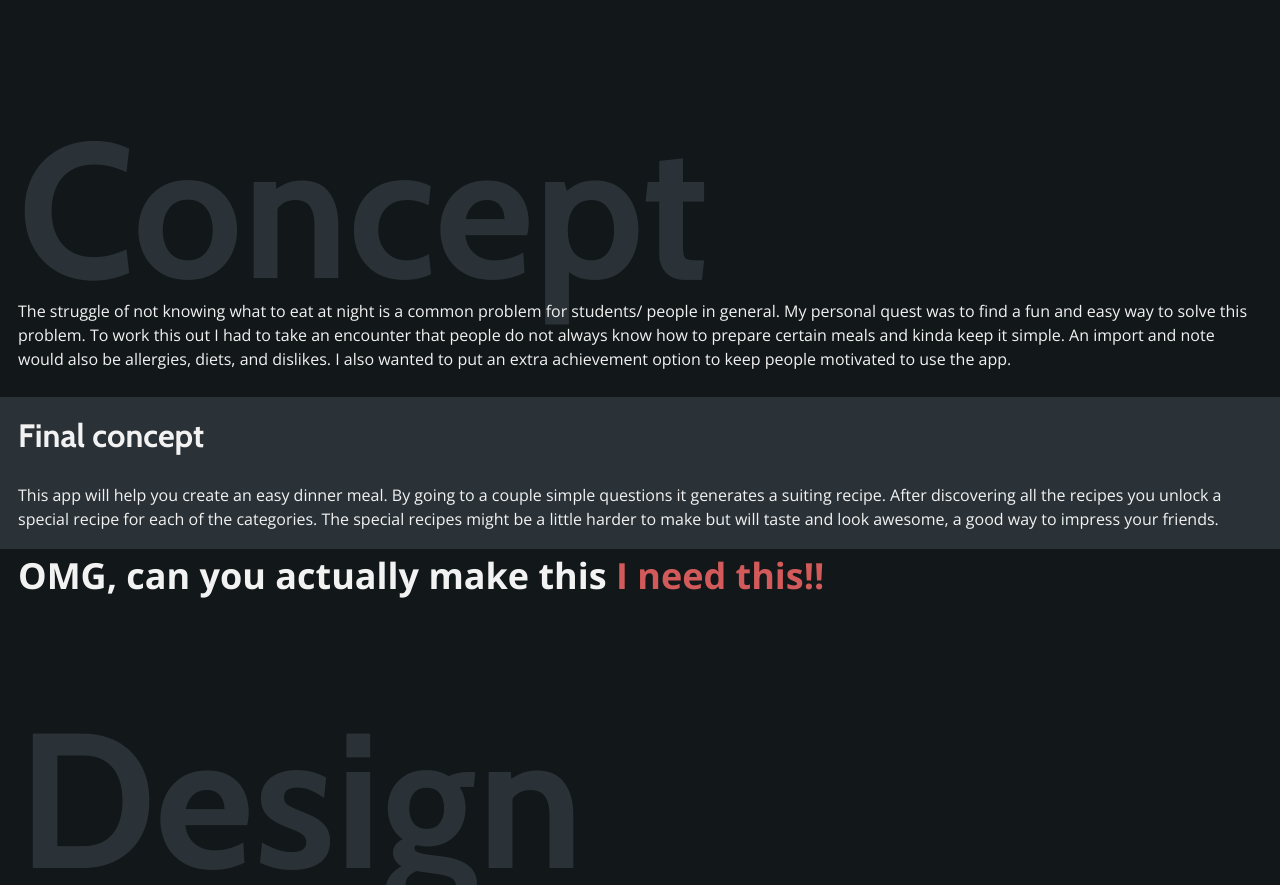
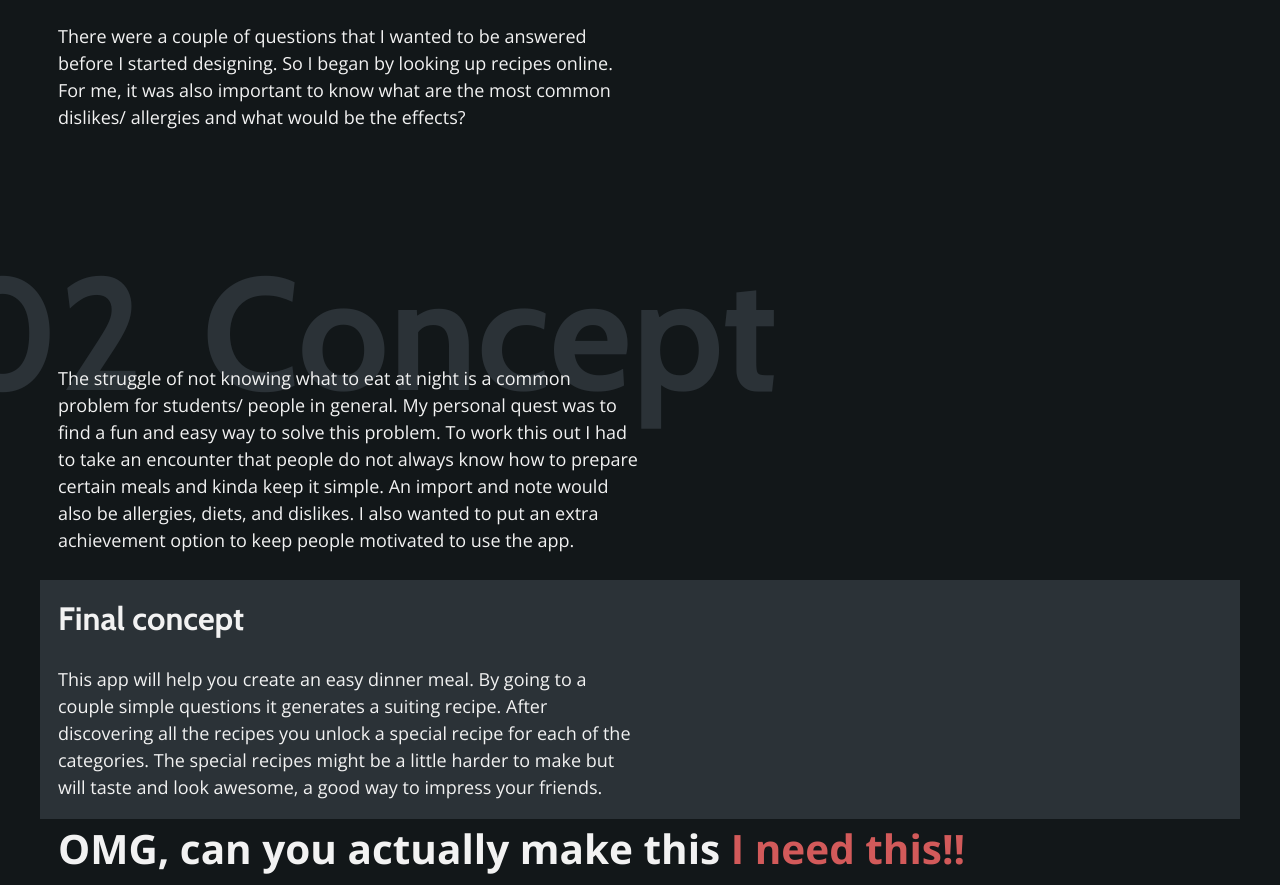
Before and after one commit to Jheringa/portfolio, a Gatsby site: page /food in a window 1280 px wide. Shown: the part 946-1831 px from the top of the page. Built offline with nearby package versions, Linux system fonts and the light colour scheme; Gatsby itself is replaced by a stand-in of ours.

Commit message:
fix queries

```diff
--- a/src/components/AboutHeader/styles/About.module.css
+++ b/src/components/AboutHeader/styles/About.module.css
@@ -8,7 +8,7 @@
   z-index: 1;
   flex: 100%;
 
-  @media (--viewport-large) {
+  @media (min-width: 1024px) {
     align-self: flex-start;
     margin-bottom: -2rem;
   }
@@ -21,7 +21,7 @@
   padding-right: 50%;
   height: auto;
 
-  @media (--viewport-large) {
+  @media (min-width: 1024px) {
     flex: 33.333%;
     padding-right: inherit;
   }
--- a/src/components/ContactList/styles/ContactList.module.css
+++ b/src/components/ContactList/styles/ContactList.module.css
@@ -3,12 +3,12 @@
   margin: 0;
   padding: 0;
 
-  @media (--viewport-large) {
+  @media (min-width: 1024px) {
     order: 1;
   }
 
   & li {
-    @media (--viewport-large) {
+    @media (min-width: 1024px) {
       font-weight: 700;
     }
   }
--- a/src/components/Container/styles/Container.module.css
+++ b/src/components/Container/styles/Container.module.css
@@ -8,7 +8,7 @@
   padding: 0 1rem;
   min-height: 100vh;
 
-  @media (--viewport-large) {
+  @media (min-width: 1024px) {
     --column-gap: 1rem;
     max-width: 66.666rem;
     margin: 0 auto;
--- a/src/components/Home/styles/home.css
+++ b/src/components/Home/styles/home.css
@@ -1,8 +1,8 @@
 .home-intro {
-  @media (--viewport-large) {
+  @media (min-width: 1024px) {
     display: flex;
     flex-direction: column;
-    padding-left:1rem;
+    padding-left: 1rem;
     grid-column: 6 / span 5;
     flex: calc(58.335% - 5rem);
   }
--- a/src/styles/theme/typography.css
+++ b/src/styles/theme/typography.css
@@ -1,8 +1,8 @@
-@import url('https://fonts.googleapis.com/css?family=Cabin:400,700|Open+Sans:400,700');
+@import url("https://fonts.googleapis.com/css?family=Cabin:400,700|Open+Sans:400,700");
 
 :root {
-  --base-font-family: 'Open Sans', sans-serif;
-  --heading-font-family: 'Cabin', sans-serif;
+  --base-font-family: "Open Sans", sans-serif;
+  --heading-font-family: "Cabin", sans-serif;
 }
 
 body {
@@ -14,13 +14,19 @@ body {
   line-height: var(--line-height);
   color: var(--brand-white);
 
-  @media (--viewport-large) {
+  @media (min-width: 1024px) {
     --font-size: 18px;
   }
 }
 
-.h1, .h2, .h3, .h4,
-h1, h2, h3, h4 {
+.h1,
+.h2,
+.h3,
+.h4,
+h1,
+h2,
+h3,
+h4 {
   --line-height: 1.3;
 
   font-family: var(--heading-font-family);
@@ -57,7 +63,6 @@ a {
   color: var(--brand-white);
 }
 
-
 .highlighted {
   color: var(--brand-primary);
 }
@@ -67,7 +72,7 @@ a {
   font-size: var(--font-size);
   font-weight: bold;
 
-  @media (--viewport-large) {
+  @media (min-width: 1024px) {
     --font-size: 2.25rem;
   }
 }
@@ -79,19 +84,18 @@ a {
   z-index: -1;
   transition: padding-left 150ms ease-in-out;
 
-  @media (--viewport-large) {
+  @media (min-width: 1024px) {
     --font-size: 160px;
     padding-left: 8rem;
   }
 
   @media (min-width: 1420px) {
     padding-left: 0;
-
   }
 
   &:before {
-    @media (--viewport-large) {
-      content: '0' attr(data-count) ' ';
+    @media (min-width: 1024px) {
+      content: "0" attr(data-count) " ";
       position: absolute;
       left: 50%;
       width: 100vw;
```
Also changed, not shown: src/components/CaseSlider/styles/CaseSlider.css (+13 -9 lines), src/components/case/styles/case.css (+24 -20 lines).
